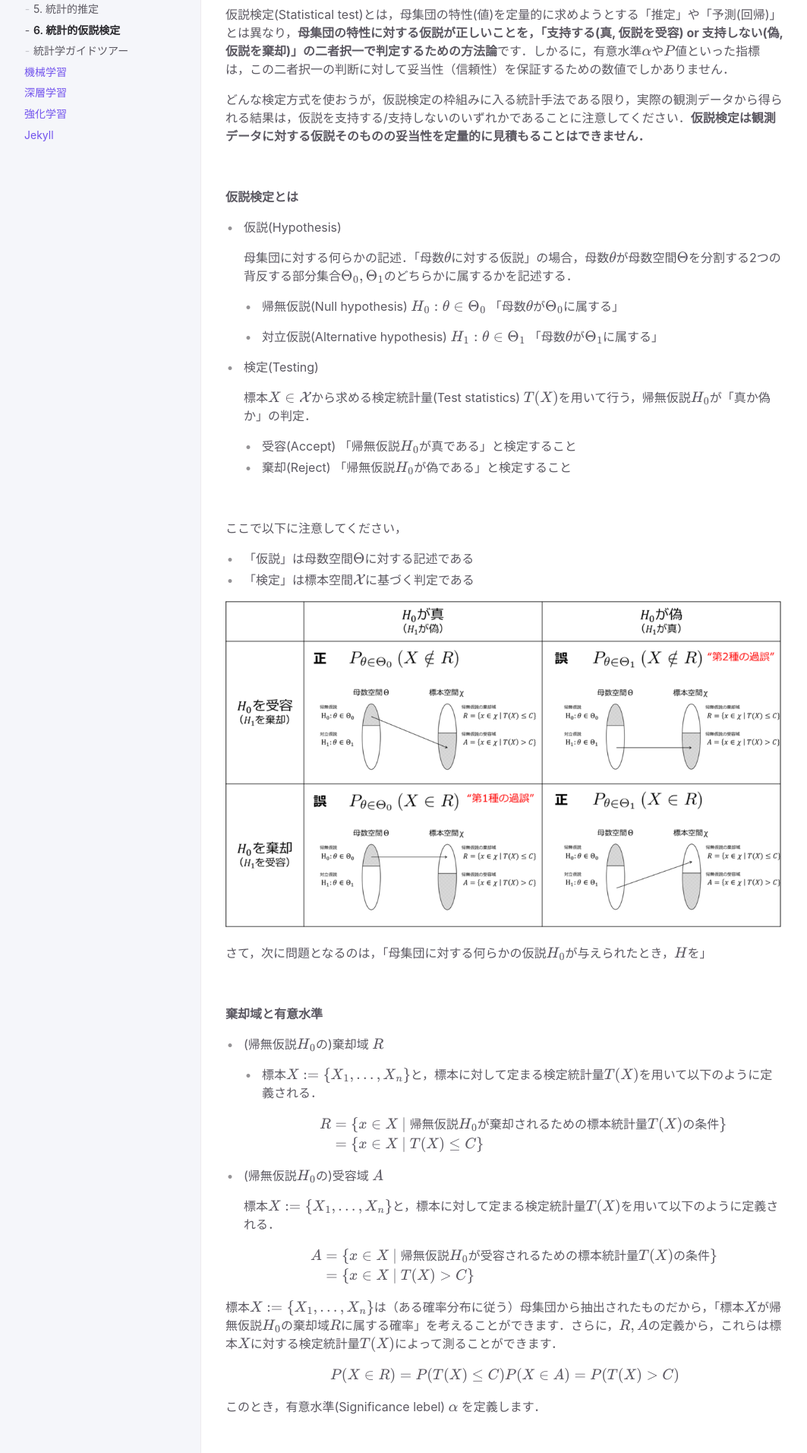
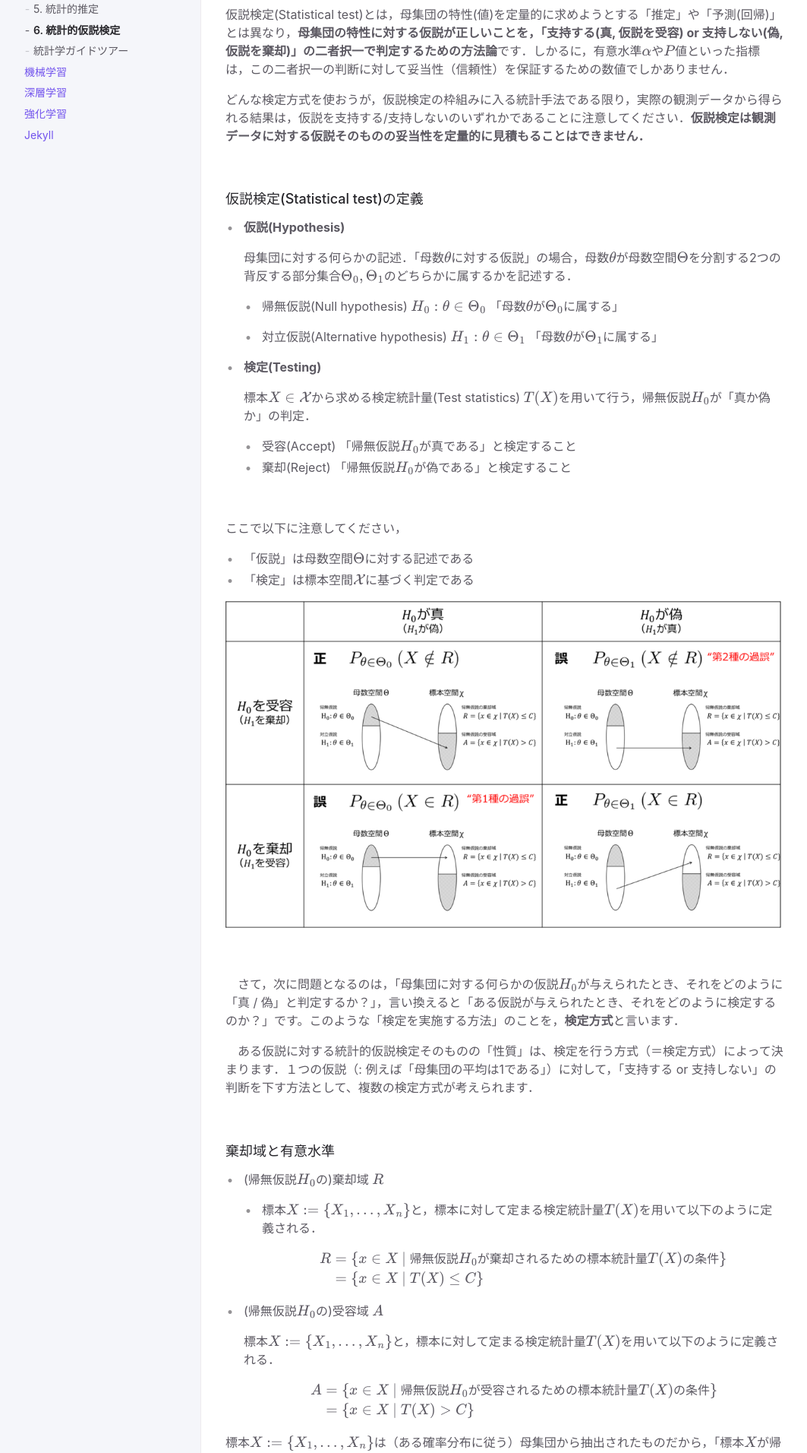
Before and after one commit to imai-laboratory/b4_induction_training, a Jekyll site: the page built from docs/stat/6.statistical_test.md, in a window 1280 px wide. Shown: the part 386-2298 px from the top of the page at 76% size, without its empty margins (107-1170 px from the left). Built offline with Jekyll 4.4.1, drawn with Linux system fonts in a browser that asks for light colours; formulas are drawn with MathJax 3; some of the changed text lies outside the part shown.

Commit message:
Update docs/stat

```diff
--- a/docs/stat/6.statistical_test.md
+++ b/docs/stat/6.statistical_test.md
@@ -25,9 +25,9 @@ nav_order: 6
 
 <br>
 
-**仮説検定とは**
+### 仮説検定(Statistical test)の定義
 
-- 仮説(Hypothesis)
+- **仮説(Hypothesis)**
 
   母集団に対する何らかの記述．「母数$$\theta$$に対する仮説」の場合，母数$$\theta$$が母数空間$$\Theta$$を分割する2つの背反する部分集合$$\Theta_0, \Theta_1$$のどちらかに属するかを記述する．
 
@@ -35,7 +35,7 @@ nav_order: 6
 
   - 対立仮説(Alternative hypothesis) $$H_1: \theta \in \Theta_1$$ 「母数$$\theta$$が$$\Theta_1$$に属する」
 
-- 検定(Testing)
+- **検定(Testing)**
 
   標本$$X \in \mathcal{X}$$から求める検定統計量(Test statistics) $$T(X)$$を用いて行う，帰無仮説$$H_0$$が「真か偽か」の判定．
 
@@ -54,17 +54,17 @@ nav_order: 6
 
 ![img]({{ site.url }}/assets/images/docs/stat/statistical_test.png)
 
+<br>
 
+　さて，次に問題となるのは，「母集団に対する何らかの仮説$$H_0$$が与えられたとき、それをどのように「真 / 偽」と判定するか？」，言い換えると「ある仮説が与えられたとき、それをどのように検定するのか？」です。このような「検定を実施する方法」のことを，**検定方式**と言います．
 
-さて，次に問題となるのは，「母集団に対する何らかの仮説$$H_0$$が与えられたとき，$$H$$を」
-
-
+　ある仮説に対する統計的仮説検定そのものの「性質」は、検定を行う方式（＝検定方式）によって決まります．１つの仮説（: 例えば「母集団の平均は1である」）に対して，「支持する or 支持しない」の判断を下す方法として、複数の検定方式が考えられます．
 
 <br>
 
 
 
-**棄却域と有意水準**
+### 棄却域と有意水準
 
 - (帰無仮説$$H_0$$の)棄却域 $$R$$
 
@@ -105,7 +105,7 @@ $$
 
 <br>
 
-**有意水準$$\alpha$$の検定**
+### 有意水準$\alpha$の検定
 
 「標本$$X$$に基づいて，帰無仮説$$H_0: \theta \in \Theta_0$$を棄却する」という判断が間違っている確率が，大きくても$$\alpha$$以下であるような検定．すなわち，以下を満たすような検定のこと.
 
@@ -146,13 +146,13 @@ $$
 
 
 
-**有意(Significance)**
+### 有意(Significance)
 
 有意(Significance)は統計学の用語で，「確率的に偶然とは考えにくく，必然的であると考えられる」ことを指します．
 
 <br>
 
-**有意確率(P値)**
+### 有意確率(P値)
 
 母集団に従う標本$$X = \{X_1, \dots, X_n\}$$と，その実現値$$x := \{x_1, \dots, x_n \}$$を考えます．このとき，「帰無仮説$$H_0: \theta \in \Theta_0$$の下で測られる，検定統計量$$T(X)$$に対してその実現値$$T(x)$$が逸脱している最大確率$$p(x)$$」を有意確率（p値, p value）といいます．
 
```
